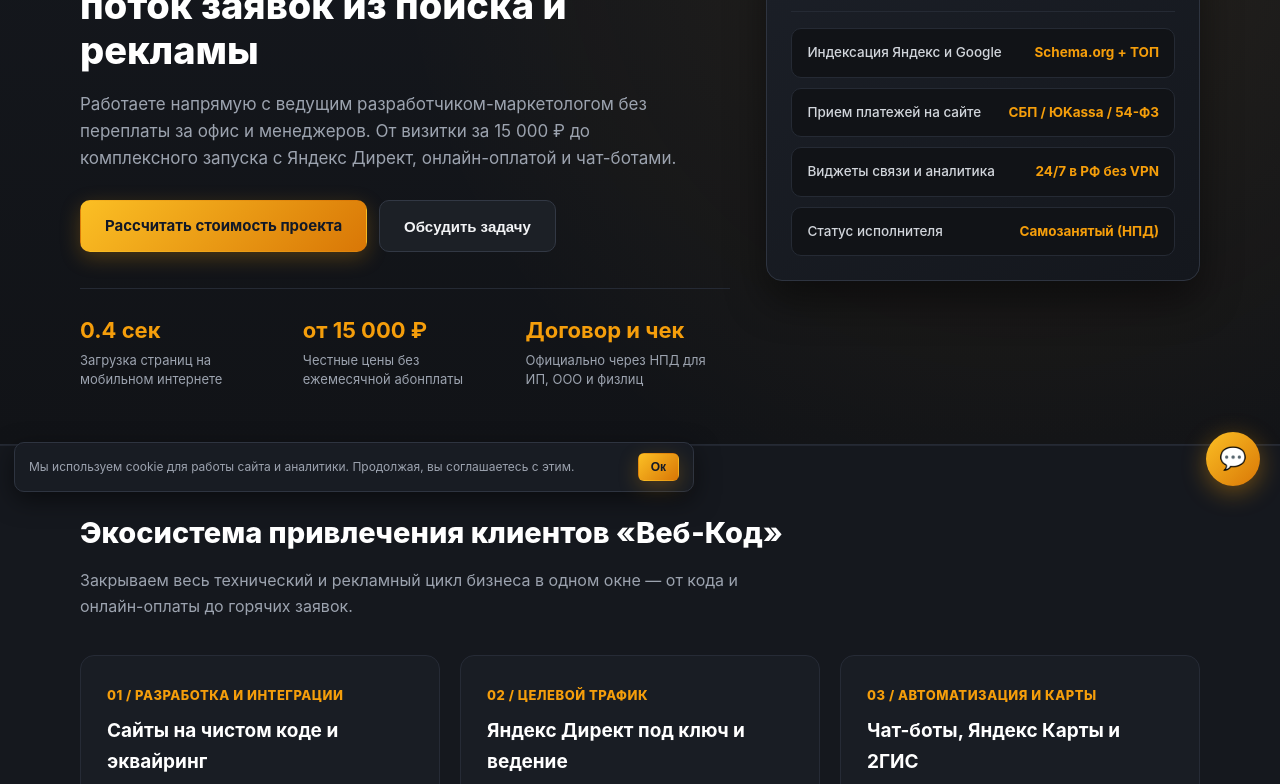
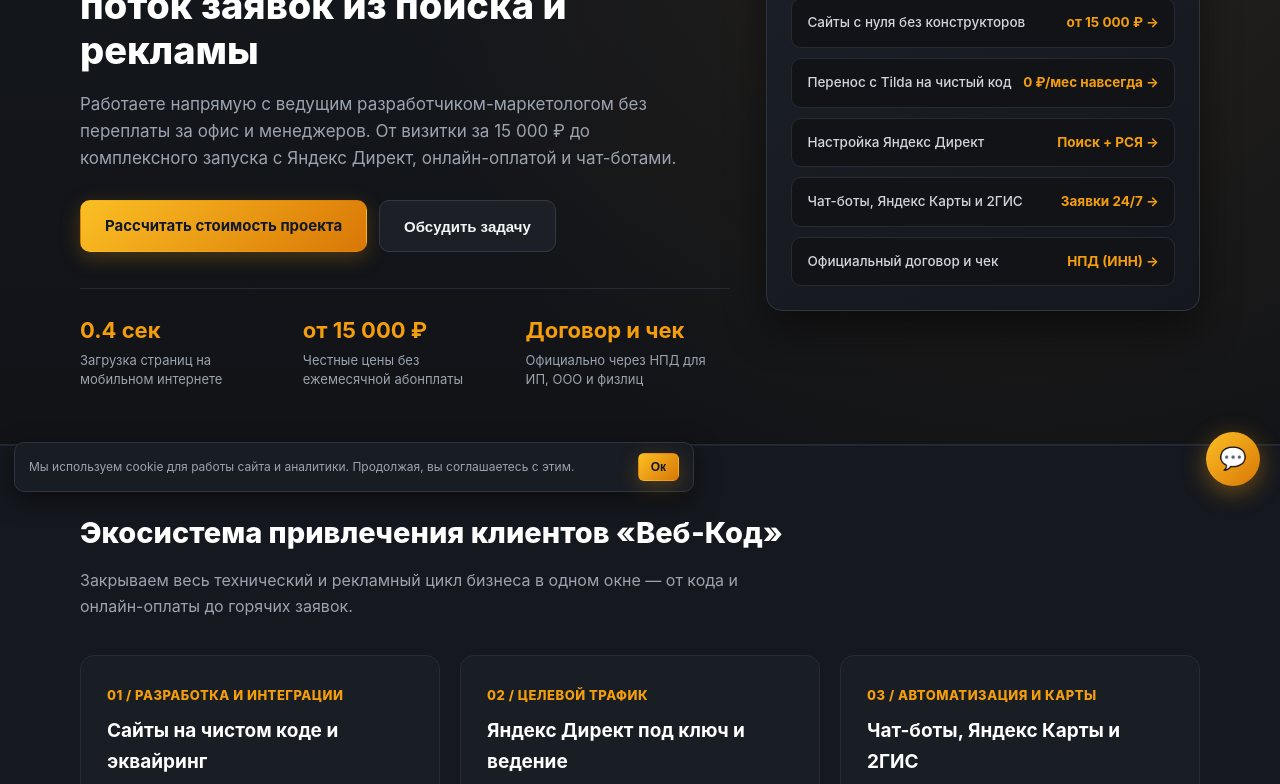
Before and after one commit to ggunster1-sketch/seo-and-code, a plain HTML site: page index.html in a window 1280 px wide. Shown: the part 294-1078 px from the top of the page. Drawn offline with Linux system fonts and the light colour scheme.

Commit message:
Update index.html

```diff
--- a/index.html
+++ b/index.html
@@ -87,31 +87,35 @@
                     </div>
                 </div>
             </div>
-
-            <div class="hero-showcase">
+                        <div class="hero-showcase">
                 <div class="showcase-top">
                     <div class="showcase-dots"><span></span><span></span><span></span></div>
-                    <span class="showcase-status">● Система привлечения активна</span>
+                    <span class="showcase-status">● Выберите направление запуска</span>
                 </div>
-                <div class="showcase-item">
-                    <span class="showcase-label">Индексация Яндекс и Google</span>
-                    <span class="showcase-val">Schema.org + ТОП</span>
-                </div>
-                <div class="showcase-item">
-                    <span class="showcase-label">Прием платежей на сайте</span>
-                    <span class="showcase-val">СБП / ЮKassa / 54-ФЗ</span>
-                </div>
-                <div class="showcase-item">
-                    <span class="showcase-label">Виджеты связи и аналитика</span>
-                    <span class="showcase-val">24/7 в РФ без VPN</span>
-                </div>
-                <div class="showcase-item">
-                    <span class="showcase-label">Статус исполнителя</span>
-                    <span class="showcase-val">Самозанятый (НПД)</span>
-                </div>
+                <a href="sites.html" class="showcase-item showcase-link">
+                    <span class="showcase-label">Сайты с нуля без конструкторов</span>
+                    <span class="showcase-val">от 15 000 ₽ →</span>
+                </a>
+                <a href="tilda-to-code.html" class="showcase-item showcase-link">
+                    <span class="showcase-label">Перенос с Tilda на чистый код</span>
+                    <span class="showcase-val">0 ₽/мес навсегда →</span>
+                </a>
+                <a href="direct.html" class="showcase-item showcase-link">
+                    <span class="showcase-label">Настройка Яндекс Директ</span>
+                    <span class="showcase-val">Поиск + РСЯ →</span>
+                </a>
+                <a href="bots.html" class="showcase-item showcase-link">
+                    <span class="showcase-label">Чат-боты, Яндекс Карты и 2ГИС</span>
+                    <span class="showcase-val">Заявки 24/7 →</span>
+                </a>
+                               <a href="#faq" class="showcase-item showcase-link">
+                    <span class="showcase-label">Официальный договор и чек</span>
+                    <span class="showcase-val">НПД (ИНН) →</span>
+                </a>
             </div>
         </div>
-    </section>
+    </div>
+</section>
 
     <section id="services" class="section section-alt">
         <div class="container">
```
